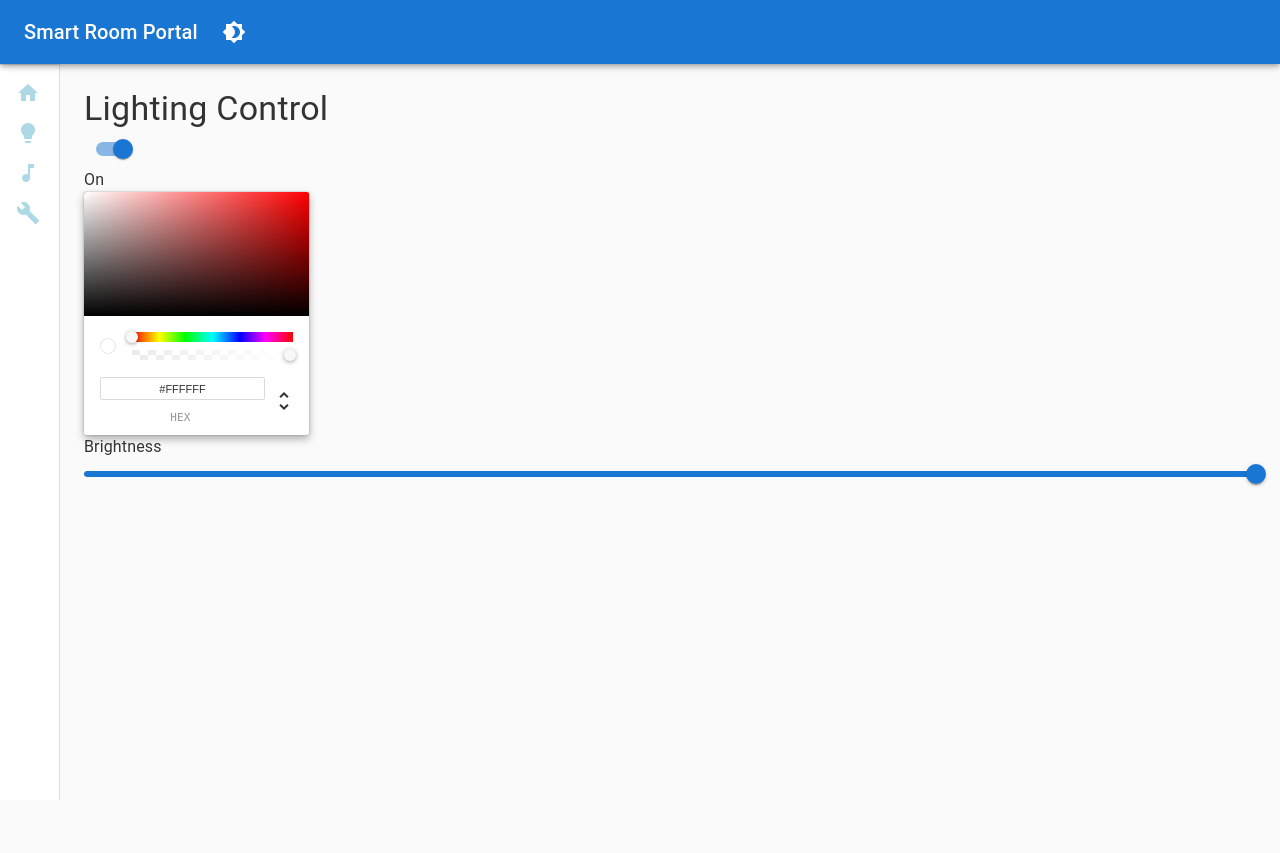
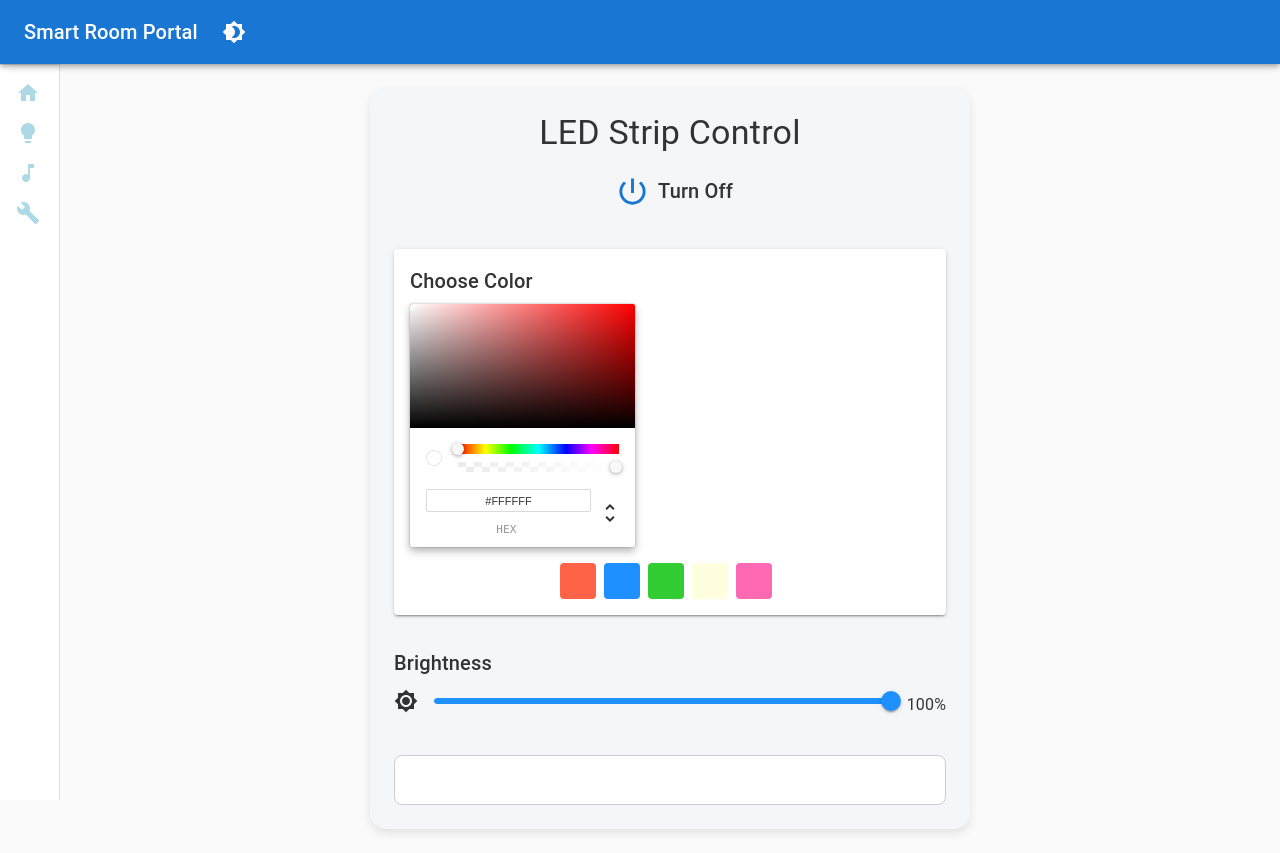
Before and after one commit to stevenpstansberry/-Smart-Telemetric-iot-portal, a React (Create React App) app in the folder frontend/: page /lighting-control in a window 1280 px wide. Before the commit the page ends 800 px from the top, so only its background shows below. Built offline with nearby package versions, Linux system fonts and the light colour scheme.

Commit message:
Redesigned lighting control ui

```diff
--- a/frontend/src/pages/LightingControl.js
+++ b/frontend/src/pages/LightingControl.js
@@ -1,9 +1,12 @@
-// pages/LightingControl.js
 import React, { useState } from "react";
 import { ChromePicker } from "react-color";
 import Slider from "@mui/material/Slider";
 import Switch from "@mui/material/Switch";
 import Typography from "@mui/material/Typography";
+import { Box, Button, Grid, IconButton, Paper } from "@mui/material";
+import LightbulbIcon from "@mui/icons-material/Lightbulb";
+import BrightnessHighIcon from "@mui/icons-material/BrightnessHigh";
+import PowerSettingsNewIcon from "@mui/icons-material/PowerSettingsNew";
 
 const LightingControl = () => {
   const [color, setColor] = useState("#ffffff");
@@ -14,19 +17,90 @@ const LightingControl = () => {
   const handleBrightnessChange = (event, newValue) => setBrightness(newValue);
   const handlePowerToggle = () => setIsOn(!isOn);
 
+  const colorPresets = ["#FF6347", "#1E90FF", "#32CD32", "#FFFFE0", "#FF69B4"];
+
   return (
-    <div>
-      <Typography variant="h4">Lighting Control</Typography>
-      <Switch checked={isOn} onChange={handlePowerToggle} />
-      <Typography>{isOn ? "On" : "Off"}</Typography>
-      <ChromePicker color={color} onChangeComplete={handleColorChange} />
-      <Typography>Brightness</Typography>
-      <Slider
-        value={brightness}
-        onChange={handleBrightnessChange}
-        aria-labelledby="brightness-slider"
+    <Box
+      sx={{
+        padding: 3,
+        maxWidth: 600,
+        margin: "0 auto",
+        backgroundColor: "#f4f6f8",
+        borderRadius: 4,
+        boxShadow: "0px 4px 10px rgba(0, 0, 0, 0.1)",
+      }}
+    >
+      <Typography variant="h4" align="center" gutterBottom>
+        LED Strip Control
+      </Typography>
+
+      {/* Power Control */}
+      <Box display="flex" justifyContent="center" alignItems="center" mb={4}>
+        <IconButton
+          color={isOn ? "primary" : "default"}
+          onClick={handlePowerToggle}
+        >
+          <PowerSettingsNewIcon fontSize="large" />
+        </IconButton>
+        <Typography variant="h6">{isOn ? "Turn Off" : "Turn On"}</Typography>
+      </Box>
+
+      {/* Color Control */}
+      <Paper elevation={2} sx={{ padding: 2, marginBottom: 4 }}>
+        <Typography variant="h6" gutterBottom>
+          Choose Color
+        </Typography>
+        <ChromePicker color={color} onChangeComplete={handleColorChange} />
+        <Box display="flex" justifyContent="center" alignItems="center" mt={2}>
+          {colorPresets.map((preset, index) => (
+            <Button
+              key={index}
+              onClick={() => setColor(preset)}
+              sx={{
+                backgroundColor: preset,
+                width: 36,
+                height: 36,
+                minWidth: 0,
+                marginRight: 1,
+              }}
+            ></Button>
+          ))}
+        </Box>
+      </Paper>
+
+      {/* Brightness Control */}
+      <Box mb={4}>
+        <Typography variant="h6" gutterBottom>
+          Brightness
+        </Typography>
+        <Grid container spacing={2} alignItems="center">
+          <Grid item>
+            <BrightnessHighIcon />
+          </Grid>
+          <Grid item xs>
+            <Slider
+              value={brightness}
+              onChange={handleBrightnessChange}
+              aria-labelledby="brightness-slider"
+              sx={{ color: "#1E90FF" }}
+            />
+          </Grid>
+          <Grid item>
+            <Typography>{brightness}%</Typography>
+          </Grid>
+        </Grid>
+      </Box>
+
+      {/* Color Preview */}
+      <Box
+        sx={{
+          backgroundColor: color,
+          height: 50,
+          borderRadius: 2,
+          border: "1px solid #ccc",
+        }}
       />
-    </div>
+    </Box>
   );
 };
 
```
